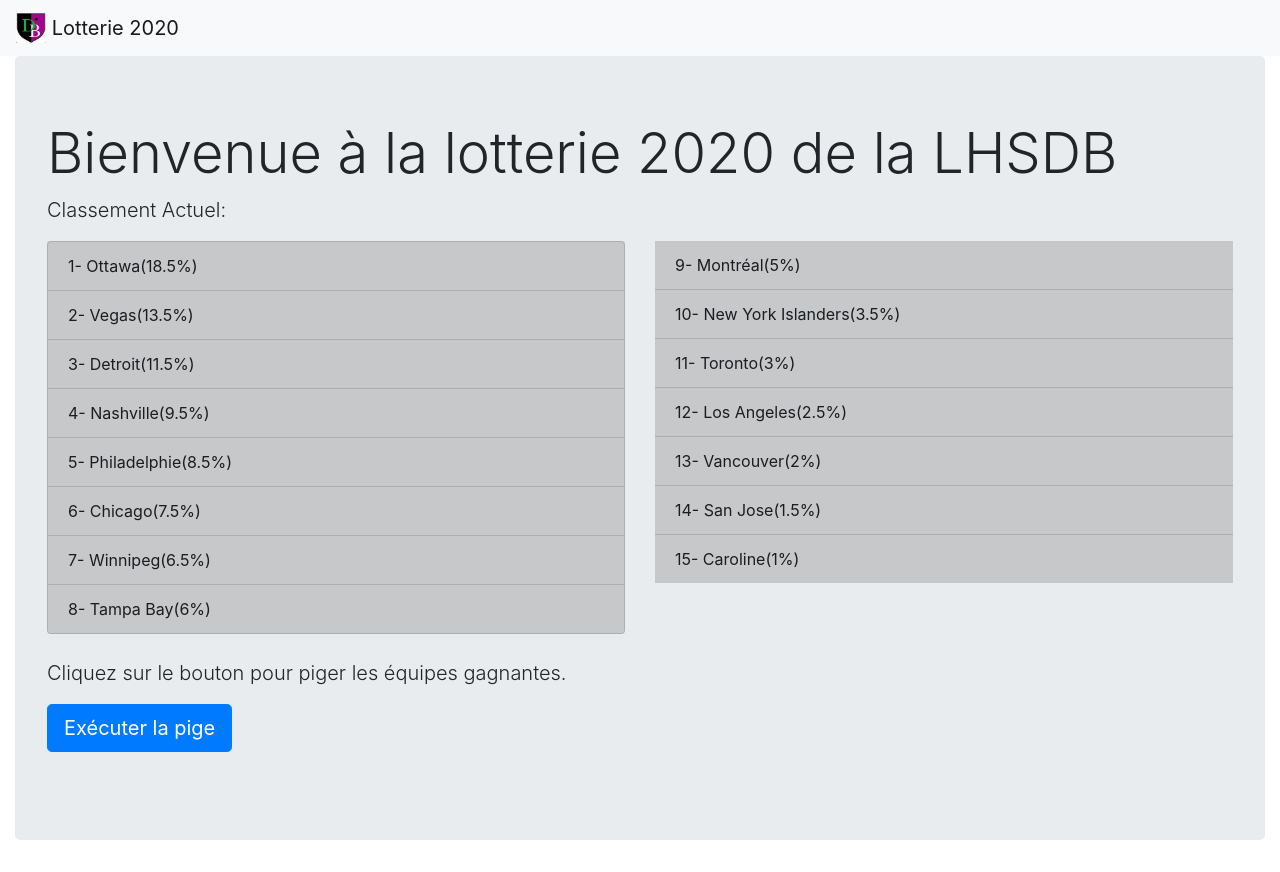
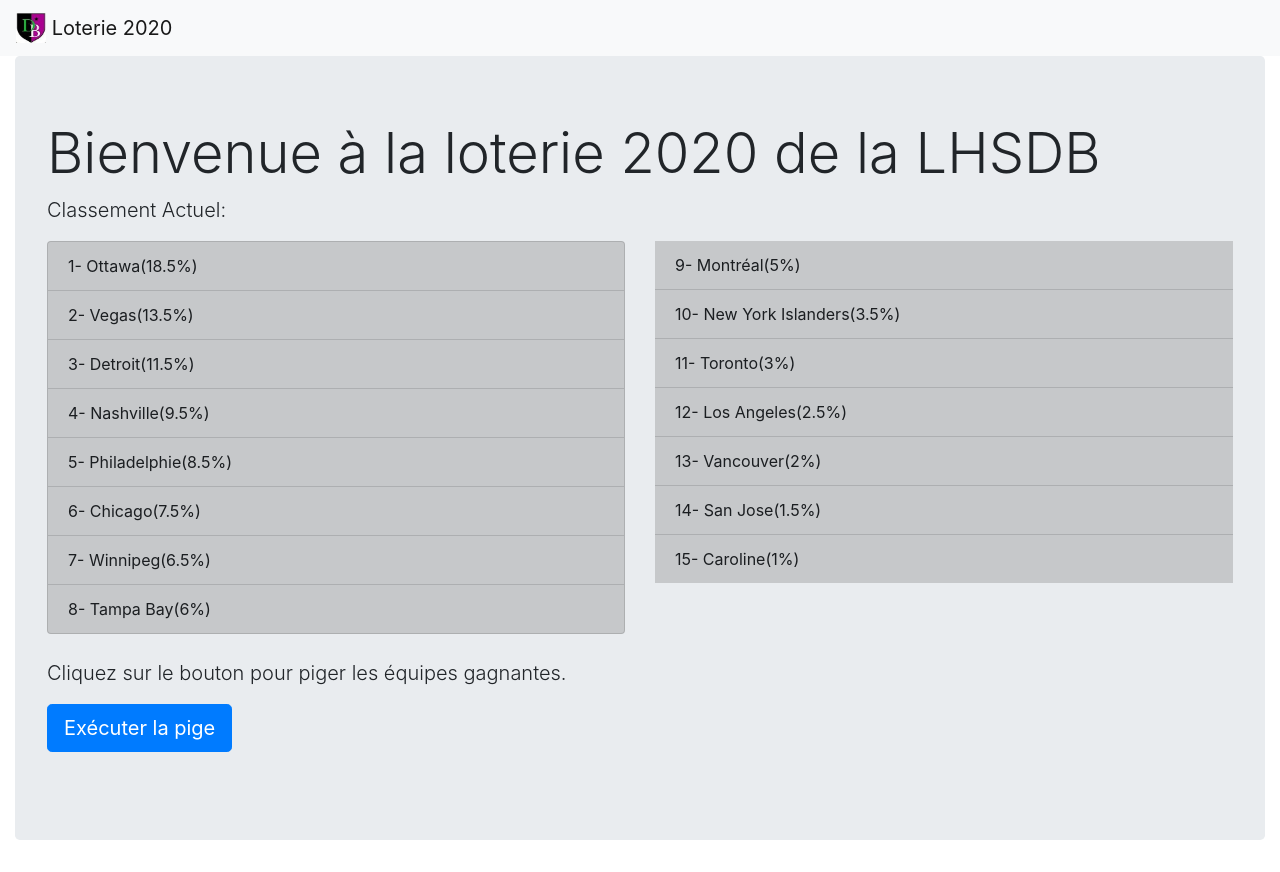
Before and after one commit to KrissCardenas/lhsdb.lottery, an Angular app: page / in a window 1280 px wide. Built offline with nearby package versions, Linux system fonts and the light colour scheme.

Commit message:
fix label error

```diff
--- a/src/app/app.component.html
+++ b/src/app/app.component.html
@@ -6,7 +6,7 @@
 
 <div class="container-fluid">
   <div class="jumbotron">
-    <h1 class="display-4">Bienvenue à la lotterie 2020 de la LHSDB</h1>
+    <h1 class="display-4">Bienvenue à la loterie 2020 de la LHSDB</h1>
     <p class="lead">Classement Actuel:</p>
     <div class="row">
       <div class="col">
--- a/src/app/app.component.ts
+++ b/src/app/app.component.ts
@@ -24,7 +24,7 @@
   styleUrls: ['./app.component.css']
 })
 export class AppComponent implements OnInit {
-  title = 'Lotterie 2020';
+  title = 'Loterie 2020';
   draftDone: boolean = false;
   displayResultsDone: boolean = false;
 
--- a/src/index.html
+++ b/src/index.html
@@ -2,7 +2,7 @@
 <html lang="en">
 <head>
   <meta charset="utf-8">
-  <title>LhsdbLottery</title>
+  <title>Loterie LHSDB 2020</title>
   <base href="/">
   <meta name="viewport" content="width=device-width, initial-scale=1">
   <link rel="icon" type="image/x-icon" href="favicon.ico">
```
